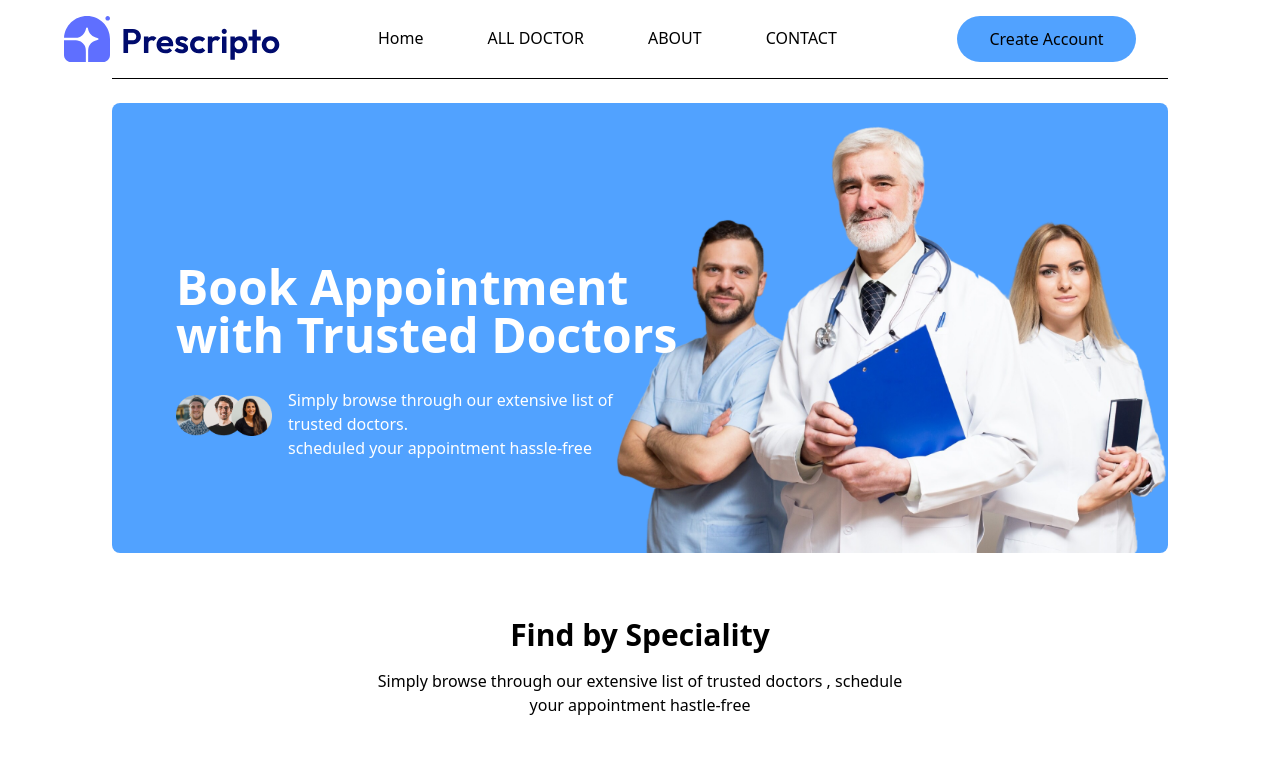
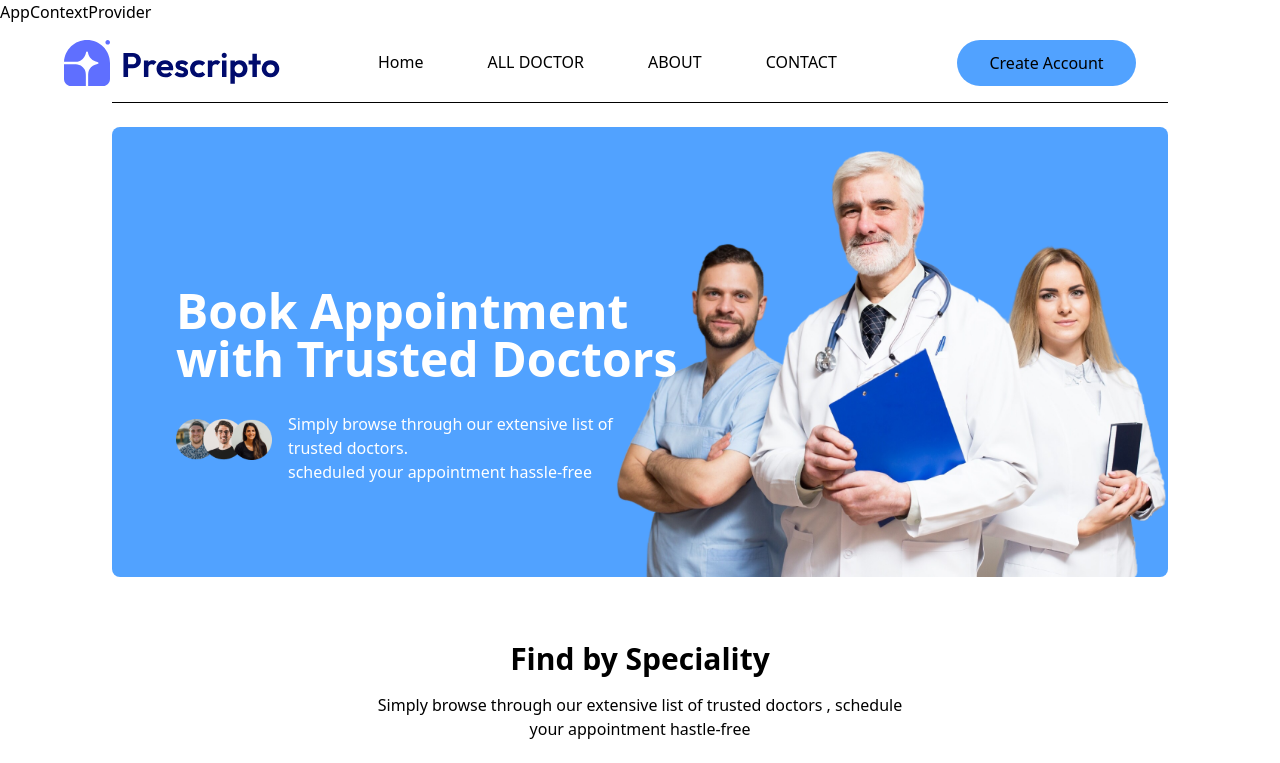
Before and after one commit to Mani-sh27/Prescripto, a React (Vite) app: page / in a window 1280 px wide. Shown: the top 763 px of the page. Built offline with nearby package versions, Linux system fonts and the light colour scheme.

Commit message:
auto commit

```diff
--- a/src/main.jsx
+++ b/src/main.jsx
@@ -8,6 +8,7 @@ import { BrowserRouter } from "react-router-dom";
 createRoot(document.getElementById('root')).render(
   <StrictMode>
     <BrowserRouter>
+    AppContextProvider
     <App />
     </BrowserRouter>
   </StrictMode>,
```
